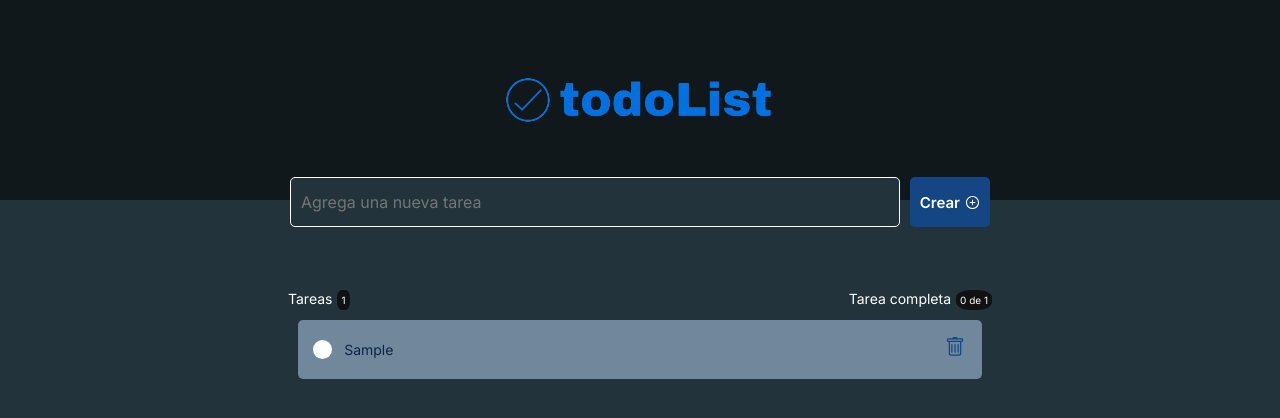
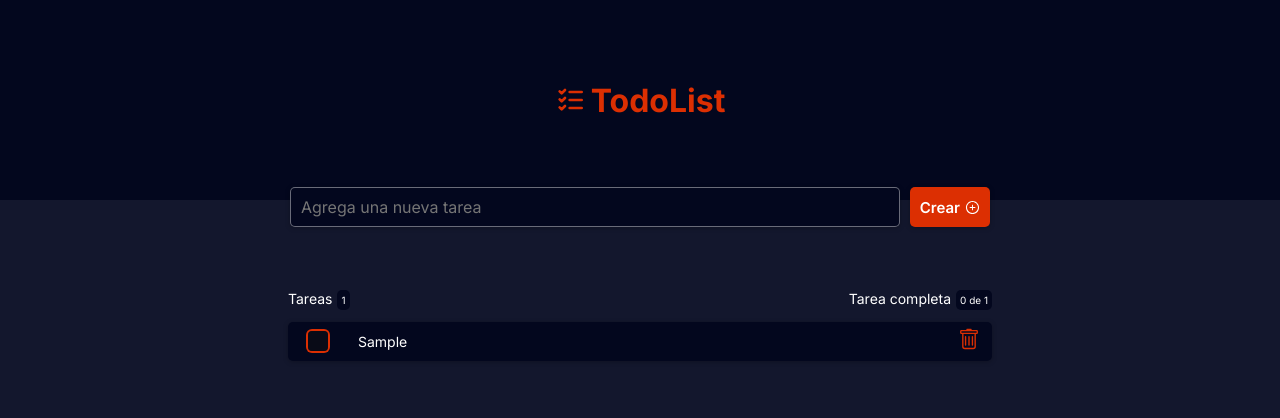
Before and after one commit to Galartza/ReactTodoApp, a React (Vite) app: page / in a window 1280 px wide. Both pictures are taken after typing "Sample" into the empty fields and a click on the button "Crear". Shown: the top 418 px of the page. Built offline with nearby package versions, Linux system fonts and the light colour scheme.

Commit message:
addStyle components.0.3

```diff
--- a/src/components/Header/header.css
+++ b/src/components/Header/header.css
@@ -1,5 +1,5 @@
 .header {
-    background: #10181b;
+    background: #03071e;
     display: flex;
     align-items: center;
     justify-content: center;
@@ -7,51 +7,54 @@
     position: relative;
   }
 
+  .logo {
+    color: rgb(220, 47, 2);
+    display: flex;
+    align-items: center;
+    gap: 4px;
+  }
+
   .form {
     position: absolute;
-    height: 50px;
     bottom: -27px;
     width: 80%;
-    max-width:700px;
+    max-width: 700px;
     display: flex;
     gap: 10px;
   }
 
-.form input {
+  .input {
+    background-color: #03071e;
     color: #fff;
-
-}
-
-.input {
-    background-color: #22333b;
     max-width: 700px;
     width: 80%;
-    height: 100%;
+    height: 2.5rem;
     flex: 1;
     padding: 10px;
-    border: 1px solid white;
+    border: 1px solid #ffffff67;
     border-radius: 5px;
     font-size: 16px;
+    box-shadow: 0px 1px 5px 0px rgba(0, 0, 0, 0.25);
   }
 
   .button {
     max-width: 736px;
-    height: 100%;
+    height: 2.5rem;
     display: flex;
     align-items: center;
     gap: 5px;
     border: none;
-    background-color: #144683;
+    background-color: rgb(220, 47, 2);
     color: #fff;
     border-radius: 5px;
     padding: 10px;
     transition: all ease-in-out 0.2s;
     font-size: 15px;
     font-weight: 600;
-
+    box-shadow: 0px 1px 5px 0px rgba(0, 0, 0, 0.25);
   }
 
   .button:hover {
-    background-color: #1c61b6;
-    transition: all .3s ease;
+    background-color: rgb(255, 53, 3);
+    transition: all 0.3s ease;
   }
--- a/src/components/Header/header.jsx
+++ b/src/components/Header/header.jsx
@@ -1,17 +1,17 @@
-import imgLogo from '../../assets/todoLogo.png'
 import { AiOutlinePlusCircle } from "react-icons/ai";
-import './header.css'
-import { useState } from 'react';
+import "./header.css";
+import { useState } from "react";
+import { TbListCheck } from "react-icons/tb";
 
 export function Header({ onAddTask }) {
-    const [title, setTitle] = useState('');
+  const [title, setTitle] = useState("");
 
   function handleSubmit(event) {
     event.preventDefault();
 
     onAddTask(title);
 
-        setTitle('');
+    setTitle("");
   }
 
   function onChacngeTitle(event) {
@@ -19,16 +19,25 @@ export function Header({ onAddTask }) {
   }
 
   return (
-        <header className='header'>
-            <img src={imgLogo} className='logo' />
+    <header className="header">
+      <h1 className="logo">
+        <TbListCheck /> TodoList
+      </h1>
 
-            <form onSubmit={handleSubmit} className='form'>
-                <input placeholder="Agrega una nueva tarea" className="input" name="text" type="text" value={title} onChange={onChacngeTitle} />
-                <button className='button'>
+      <form onSubmit={handleSubmit} className="form">
+        <input
+          placeholder="Agrega una nueva tarea"
+          className="input"
+          name="text"
+          type="text"
+          value={title}
+          onChange={onChacngeTitle}
+        />
+        <button className="button">
           Crear
           <AiOutlinePlusCircle />
         </button>
       </form>
     </header>
-    )
+  );
 }
--- a/src/components/Task/task.css
+++ b/src/components/Task/task.css
@@ -1,25 +1,22 @@
 .task {
   width: 100%;
-  max-width: 736px;
-  margin: 0 auto;
+  margin: 12px 0 0 0;
+  padding: 0;
   display: flex;
   justify-content: center;
-  padding: 10px;
 }
 
 .container-task {
+  background: #03071e;
+  width: 100%;
   display: flex;
-  width: 100%;
+  margin: 0 auto;
+  height: 10%;
   align-items: center;
-  justify-content: space-between;
-  background: #71879c;
+  box-shadow: 0px 1px 5px 0px rgba(0, 0, 0, 0.25);
   border-radius: 5px;
-  gap: 12px;
-  padding: 15px;
-}
-
-.container-task:hover {
-  background: #7a93aa;
+  padding: 10px 20px;
+  position: relative;
   cursor: pointer;
 }
 
@@ -32,29 +29,43 @@
 }
 
 .container {
-  display: block;
-  position: relative;
-  cursor: pointer;
-  font-size: 1.5rem;
-  user-select: none;
+  display: flex;
+  gap: 10px;
 }
 
 .checkmark {
-  --clr: #144683;
   position: relative;
-  top: 0;
-  left: 0;
-  height: .8em;
-  width: .8em;
-  background-color: #fff;
-  border-radius: 50%;
-  transition: 300ms;
+  box-shadow: rgb(220, 47, 2) 0px 0px 0px 2px;
+  background-color: rgba(16, 16, 16, 0.5);
+  height: 20px;
+  width: 20px;
+  margin-right: 10px;
+  flex-shrink: 0;
+  margin-top: -1px;
+  transition: all 0.2s ease 0s;
+  cursor: pointer;
+  transform-origin: 0px 10px;
+  border-radius: 4px;
+  margin: -1px 10px 0px 0px;
+  padding: 0px;
+  box-sizing: border-box;
 }
 
 .container input:checked ~ .checkmark {
-  background-color: var(--clr);
-  border-radius: .5rem;
-  animation: pulse 500ms ease-in-out;
+  box-shadow: rgb(220, 47, 2) 0px 0px 0px 2px;
+  background-color: rgba(245, 24, 24, 0.5);
+  height: 20px;
+  width: 20px;
+  margin-right: 10px;
+  flex-shrink: 0;
+  margin-top: -1px;
+  transition: all 0.2s ease 0s;
+  cursor: pointer;
+  transform-origin: 0px 10px;
+  border-radius: 4px;
+  margin: -1px 10px 0px 0px;
+  padding: 0px;
+  box-sizing: border-box;
 }
 
 .checkmark:after {
@@ -68,49 +79,40 @@
 }
 
 .container .checkmark:after {
-  left: 0.30em;
-  top: 0.10em;
-  width: 0.14em;
-  height: 0.4em;
-  border: solid #fff;
+  left: 0.45em;
+  top: 0.25em;
+  width: 0.25em;
+  height: 0.5em;
+  border: solid white;
   border-width: 0 0.15em 0.15em 0;
   transform: rotate(45deg);
-}
-
-@keyframes pulse {
-  0% {
-    box-shadow: 0 0 0 #0071e2;
-    rotate: 20deg;
-  }
-
-  50% {
-    rotate: -20deg;
-  }
-
-  75% {
-    box-shadow: 0 0 0 10px #0071e2;
-  }
-
-  100% {
-    box-shadow: 0 0 0 13px #0071e2;
-    rotate: 0;
-  }
+  transition: all 500ms ease-in-out;
 }
 
 .deleteButton {
   border: none;
   background: none;
-  color: #144683;
-  font-size: 20px;
+  color: rgb(220, 47, 2);
+  font-size: 22px;
   padding: 2px;
+}
+
+.deleteButton:hover {
+  color: rgb(255, 255, 255);
+  transition: all 0.3s ease;
+}
+
+.taskDeleteButton {
+  position: absolute;
+  right: 10px;
+  top: 50%;
+  transform: translateY(-50%);
 }
 
 .text-task {
   font-size: 14px;
-  line-height: 19px;
-  color: #0b2545;
-  margin-right: auto;
+  color: #fff;
   white-space: normal;
-  overflow: hidden;
-  text-overflow: ellipsis;
+  word-break: break-all;
+  padding: 0 20px;
 }
--- a/src/components/Task/task.jsx
+++ b/src/components/Task/task.jsx
@@ -1,46 +1,43 @@
-import React, { useState, useEffect } from 'react';
+import React, { useState, useEffect } from "react";
 import { BsTrash } from "react-icons/bs";
-
-import './task.css'
+import "./task.css";
 
 export function Task({ task, onComplete, onDelete }) {
   const [isChecked, setIsChecked] = useState(task.isCompleted);
 
-    // Actualiza el estado del checkbox al renderizar el componente
   useEffect(() => {
     setIsChecked(task.isCompleted);
   }, [task.isCompleted]);
 
-    // Función para manejar el cambio de estado del checkbox
   const handleCheckboxChange = () => {
     onComplete(task.id);
-        setIsChecked(!isChecked); // Actualiza el estado del checkbox
-    }
+    setIsChecked(!isChecked);
+  };
 
   return (
-        <section className='task'>
-            <div className='container-task'>
-                <div className='contentainer-check'>
+    <section className="task">
+      <div className="container-task">
+        <div className="contentainer-check">
           <label className="container">
             <input
               id="ch1"
               type="checkbox"
-                         checked={isChecked} // Establece el estado del checkbox
-                         onChange={handleCheckboxChange} // Maneja el cambio de estado del checkbox
+              checked={isChecked}
+              onChange={handleCheckboxChange}
             />
-                         {<div />}
-                        <div className="checkmark"></div>
+            <div className="checkmark" />
           </label>
         </div>
 
-                <p className='text-task'>
-                    {task.title}
-                </p>
+        <p className="text-task">{task.title}</p>
 
-                <button className='deleteButton' onClick={() => onDelete(task.id)}>
+        <button
+          className="deleteButton taskDeleteButton"
+          onClick={() => onDelete(task.id)}
+        >
           <BsTrash />
         </button>
       </div>
     </section>
-    )
+  );
 }
--- a/src/components/Tasks/tasks.css
+++ b/src/components/Tasks/tasks.css
@@ -5,6 +5,7 @@
     margin-top: 90px;
     padding: 0 1rem;
   }
+
   .container-valores {
     display: flex;
     width: 100%;
@@ -19,11 +20,12 @@
     color: #fff;
     height: 20px;
   }
+
   .container-valores span {
     color: #fff;
-    background-color: #111111;
+    background-color: #03071e;
     height: 100%;
-    border-radius: 40%;
+    border-radius: 5px;
     font-size: 10px;
     height: 100%;
     padding: 4px;
--- a/src/style/global.css
+++ b/src/style/global.css
@@ -6,7 +6,7 @@
 }
 
 body {
-  background-color: #22333b;
+  background-color: #03071eee ;
   color: #f2f2f2;
   min-height: 100vh;
 }
@@ -14,6 +14,3 @@ body {
 button {
   cursor: pointer;
 }
-img {
-  height: 35vh;
-}
```
Also changed, not shown: src/components/Tasks/tasks.jsx (+4 -4 lines). Lines whose indentation alone changed are shown as unchanged.
